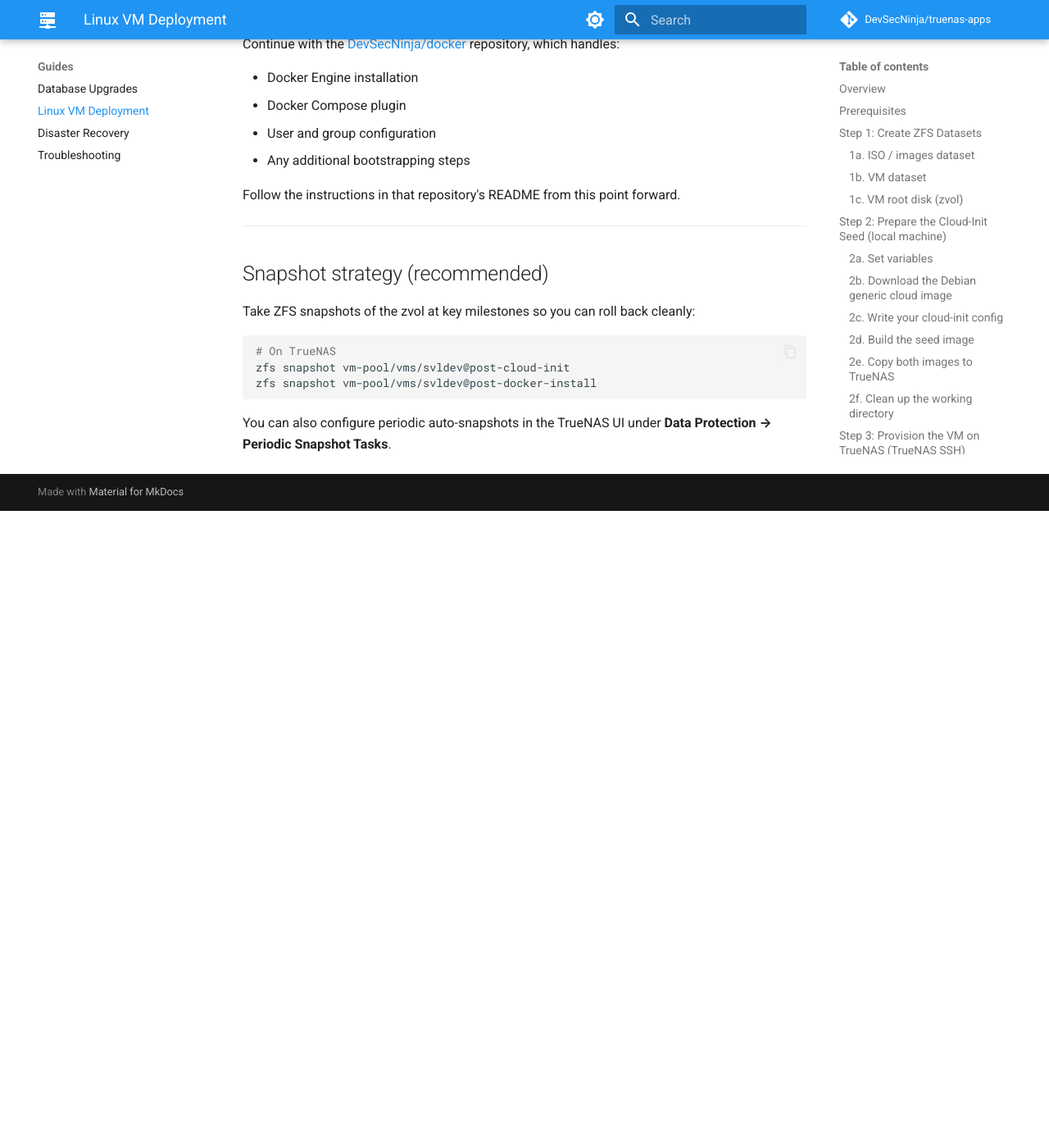
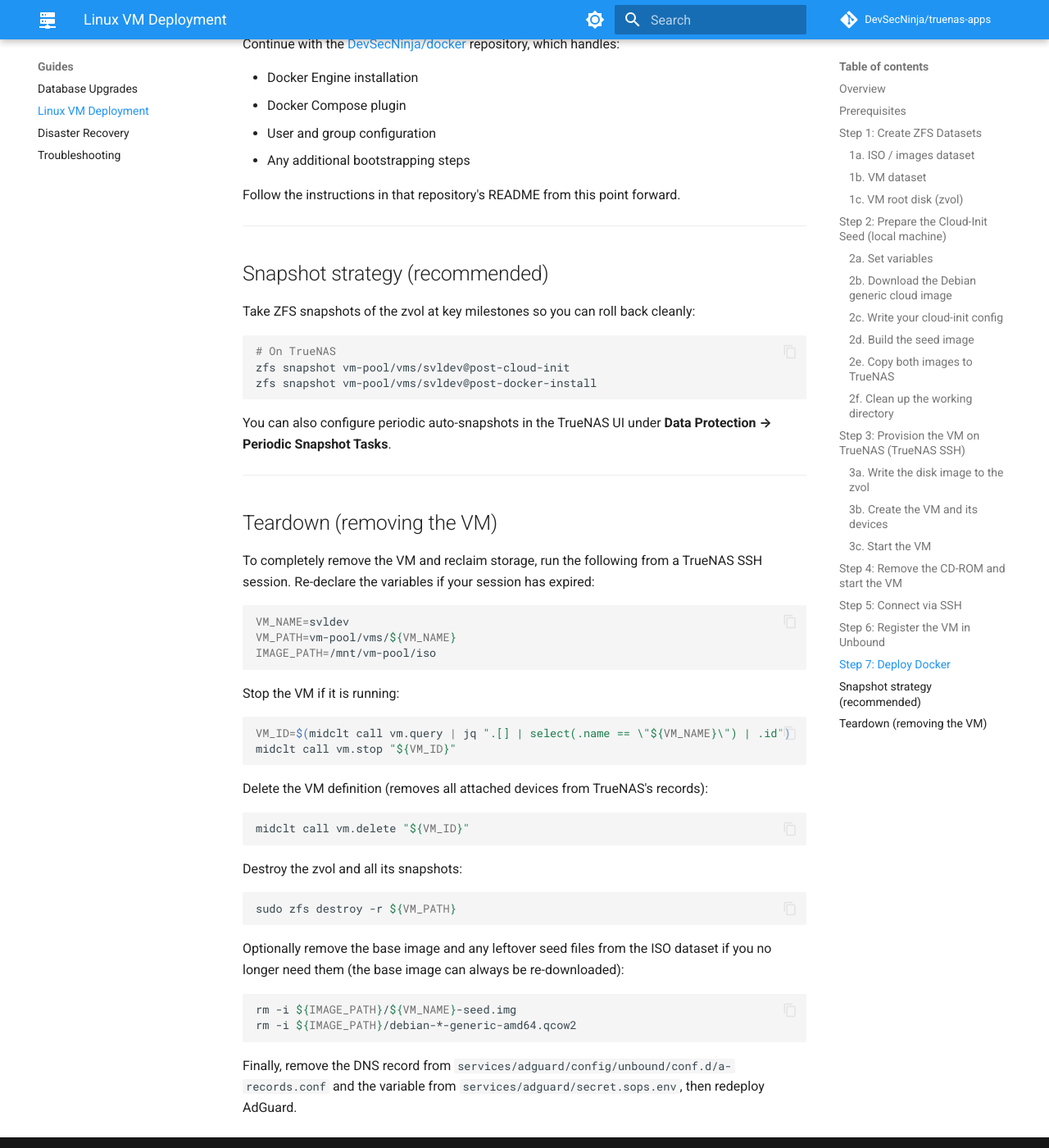
Before and after one commit to DevSecNinja/truenas-apps, an MkDocs documentation site: the page built from docs/VM-LINUX.md, in a window 1280 px wide and 1400 px high, scrolled down 12187 px. Shown: the whole window at 82% size. Built offline with MkDocs 1.6.1 and Material for MkDocs 9.7.7, drawn with Linux system fonts in a browser that asks for light colours; comment, search, counter and statistics services are not loaded; before the commit the page ends 12810 px from its top, so only the background shows below that.

Commit message:
docs: add teardown instructions for removing a Linux VM

````diff
--- a/docs/VM-LINUX.md
+++ b/docs/VM-LINUX.md
@@ -545,3 +545,43 @@ zfs snapshot vm-pool/vms/svldev@post-docker-install
 ```
 
 You can also configure periodic auto-snapshots in the TrueNAS UI under **Data Protection → Periodic Snapshot Tasks**.
+
+---
+
+## Teardown (removing the VM)
+
+To completely remove the VM and reclaim storage, run the following from a TrueNAS SSH session. Re-declare the variables if your session has expired:
+
+```sh
+VM_NAME=svldev
+VM_PATH=vm-pool/vms/${VM_NAME}
+IMAGE_PATH=/mnt/vm-pool/iso
+```
+
+Stop the VM if it is running:
+
+```sh
+VM_ID=$(midclt call vm.query | jq ".[] | select(.name == \"${VM_NAME}\") | .id")
+midclt call vm.stop "${VM_ID}"
+```
+
+Delete the VM definition (removes all attached devices from TrueNAS's records):
+
+```sh
+midclt call vm.delete "${VM_ID}"
+```
+
+Destroy the zvol and all its snapshots:
+
+```sh
+sudo zfs destroy -r ${VM_PATH}
+```
+
+Optionally remove the base image and any leftover seed files from the ISO dataset if you no longer need them (the base image can always be re-downloaded):
+
+```sh
+rm -i ${IMAGE_PATH}/${VM_NAME}-seed.img
+rm -i ${IMAGE_PATH}/debian-*-generic-amd64.qcow2
+```
+
+Finally, remove the DNS record from `services/adguard/config/unbound/conf.d/a-records.conf` and the variable from `services/adguard/secret.sops.env`, then redeploy AdGuard.
````
